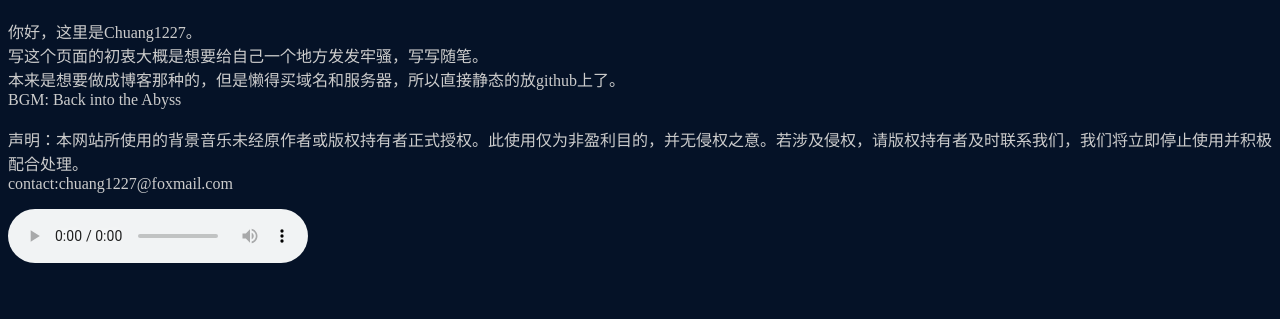
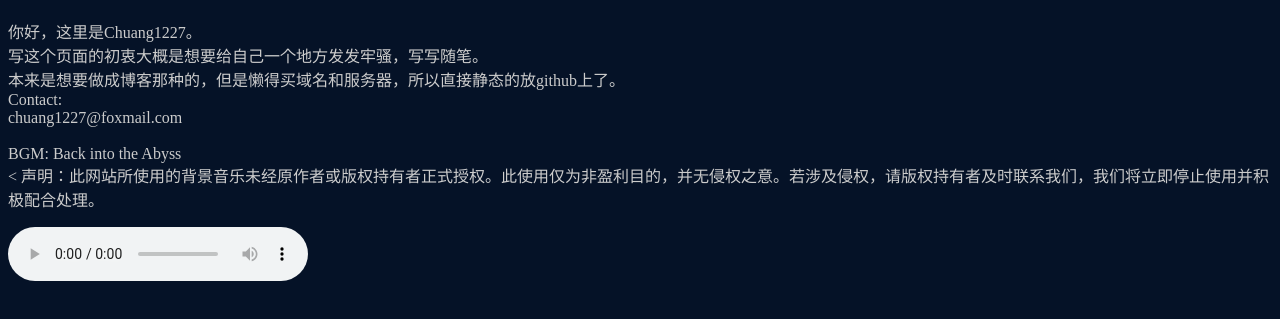
Before and after one commit to chuang1213/chuang1213.github.io, a plain HTML site: page index.html in a window 1280 px wide. Shown: the part 61-380 px from the top of the page. Drawn offline with Linux system fonts and the light colour scheme.

Commit message:
Update index.html

```diff
--- a/index.html
+++ b/index.html
@@ -3,6 +3,7 @@
 <head>
     <meta charset="utf-8">
     <title>门马闯</title>
+    <!-- 最后修改于202408310836 -->
 </head>
 <body bgcolor="#051227">
     <h1 style="color: #cccccc">Hello World!</h1>
@@ -10,12 +11,10 @@
         你好，这里是Chuang1227。<br>
         写这个页面的初衷大概是想要给自己一个地方发发牢骚，写写随笔。<br>
         本来是想要做成博客那种的，但是懒得买域名和服务器，所以直接静态的放github上了。<br>
-
-        <!-- 最后修改于202408310836 -->
-
-        BGM: Back into the Abyss<br><br>
-        声明：本网站所使用的背景音乐未经原作者或版权持有者正式授权。此使用仅为非盈利目的，并无侵权之意。若涉及侵权，请版权持有者及时联系我们，我们将立即停止使用并积极配合处理。<br>
-        contact:chuang1227@foxmail.com
+        Contact:<br>
+        chuang1227@foxmail.com<br><br>
+        BGM: Back into the Abyss<br><
+        声明：此网站所使用的背景音乐未经原作者或版权持有者正式授权。此使用仅为非盈利目的，并无侵权之意。若涉及侵权，请版权持有者及时联系我们，我们将立即停止使用并积极配合处理。<br>
     </p>
     <audio controls autoplay loop>
         <source src="./bgm/indexbgm.mp3" type="audio/mp3">
```
